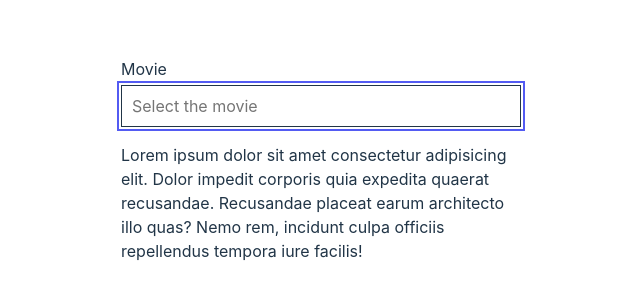
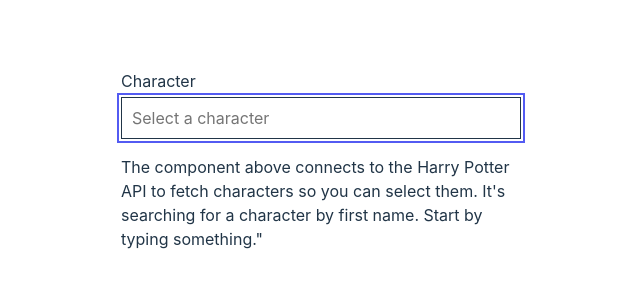
Before and after one commit to zarcode/react-autocomplete, a React (Vite) app: page / in a window 1280 px wide. Shown: the part 232-532 px from the top of the page, without its empty margins (319-959 px from the left). Built offline with nearby package versions, Linux system fonts and the light colour scheme.

Commit message:
feat: fetch real data
Connect the component to the real REST API.

```diff
--- a/src/App.tsx
+++ b/src/App.tsx
@@ -1,17 +1,15 @@
 import "./App.css";
-import AsyncAutocomplete from "./AsyncAutocomplete";
+import CharactersSearch from "./CharactersSelect";
 
 function App() {
   return (
     <div className="container">
-      <AsyncAutocomplete />
+      <CharactersSearch />
       <p>
-        Lorem ipsum dolor sit amet consectetur adipisicing elit. Dolor impedit
-        corporis quia expedita quaerat recusandae. Recusandae placeat earum
-        architecto illo quas? Nemo rem, incidunt culpa officiis repellendus
-        tempora iure facilis!
+        The component above connects to the Harry Potter API to fetch characters
+        so you can select them. It's searching for a character by first name.
+        Start by typing something."
       </p>
-      {/* <input /> */}
     </div>
   );
 }
--- a/src/AsyncAutocomplete.tsx
+++ /dev/null
@@ -1,116 +0,0 @@
-import { useCallback, useEffect, useRef, useState } from "react";
-import { useDebouncedCallback } from "./useDebounceCallback";
-import "./App.css";
-import { Autocomplete } from "./Autocomplete";
-
-const dummyOptions = [
-  { id: 1, title: "The Shawshank Redemption", year: 1994 },
-  { id: 2, title: "The Godfather", year: 1972 },
-  { id: 3, title: "The Godfather: Part II", year: 1974 },
-  { id: 4, title: "The Dark Knight", year: 2008 },
-  { id: 5, title: "12 Angry Men", year: 1957 },
-  { id: 6, title: "Schindler's List", year: 1993 },
-  { id: 7, title: "Pulp Fiction", year: 1994 },
-  { id: 8, title: "The Lord of the Rings: The Return of the King", year: 2003 },
-  { id: 9, title: "The Good, the Bad and the Ugly", year: 1966 },
-  { id: 10, title: "Fight Club", year: 1999 },
-  {
-    id: 11,
-    title: "The Lord of the Rings: The Fellowship of the Ring",
-    year: 2001,
-  },
-  {
-    id: 12,
-    title: "Star Wars: Episode V - The Empire Strikes Back",
-    year: 1980,
-  },
-  { id: 13, title: "Forrest Gump", year: 1994 },
-  { id: 14, title: "Inception", year: 2010 },
-  { id: 15, title: "The Lord of the Rings: The Two Towers", year: 2002 },
-  { id: 16, title: "One Flew Over the Cuckoo's Nest", year: 1975 },
-  { id: 17, title: "Goodfellas", year: 1990 },
-  { id: 18, title: "The Matrix", year: 1999 },
-  { id: 19, title: "Seven Samurai", year: 1954 },
-  { id: 20, title: "Star Wars: Episode IV - A New Hope", year: 1977 },
-  { id: 21, title: "City of God", year: 2002 },
-  { id: 22, title: "Se7en", year: 1995 },
-  { id: 23, title: "The Silence of the Lambs", year: 1991 },
-  { id: 24, title: "It's a Wonderful Life", year: 1946 },
-  { id: 25, title: "Life Is Beautiful", year: 1997 },
-  { id: 26, title: "The Usual Suspects", year: 1995 },
-  { id: 27, title: "Léon: The Professional", year: 1994 },
-  { id: 28, title: "Spirited Away", year: 2001 },
-  { id: 29, title: "Saving Private Ryan", year: 1998 },
-  { id: 30, title: "Once Upon a Time in the West", year: 1968 },
-  { id: 31, title: "American History X", year: 1998 },
-  { id: 32, title: "Interstellar", year: 2014 },
-];
-
-type Option = {
-  id: number;
-  title: string;
-  year: number;
-};
-
-function sleep(duration: number): Promise<void> {
-  return new Promise<void>((resolve) => {
-    setTimeout(() => {
-      resolve();
-    }, duration);
-  });
-}
-
-function getOptionLabel(option: Option | null) {
-  return option ? option.title : "";
-}
-
-function AsyncAutocomplete() {
-  const [value, setValue] = useState<Option | null>(null);
-  const [options, setOptions] = useState<Option[]>([]);
-  const [loading, setLoading] = useState(false);
-  const inputRef = useRef<HTMLInputElement>(null);
-
-  const handleSearch = useCallback(async (term: string) => {
-    if (!term) {
-      setOptions([]);
-      return;
-    }
-    console.log("called", term);
-
-    setLoading(true);
-    await sleep(5000);
-
-    setOptions(
-      dummyOptions.filter((opt) =>
-        getOptionLabel(opt).toLowerCase().includes(term.toLowerCase())
-      )
-    );
-    setLoading(false);
-  }, []);
-
-  const debouncedSearch = useDebouncedCallback(handleSearch, 1000);
-
-  useEffect(() => {
-    if (inputRef.current) {
-      inputRef.current.focus();
-    }
-  }, []);
-
-  return (
-    <Autocomplete
-      ref={inputRef}
-      label="Movie"
-      placeholder="Select the movie"
-      loading={loading}
-      options={options}
-      value={value}
-      onChange={(_, value) => setValue(value)}
-      onInputChange={(_, text) => {
-        debouncedSearch(text);
-      }}
-      getOptionLabel={getOptionLabel}
-    />
-  );
-}
-
-export default AsyncAutocomplete;
--- /dev/null
+++ b/src/CharactersSelect.tsx
@@ -0,0 +1,73 @@
+import { useCallback, useEffect, useRef, useState } from "react";
+import { useDebouncedCallback } from "./useDebounceCallback";
+import { Autocomplete } from "./Autocomplete";
+
+type Character = {
+  fullName: string;
+  nickname: string;
+  hogwartsHouse: string;
+  interpretedBy: string;
+  children: string[];
+  image: string;
+  birthdate: string;
+  index: number;
+};
+
+function getOptionLabel(option: Character | null) {
+  return option ? option.fullName : "";
+}
+
+const searchCharacters = async (term: string) => {
+  const res = await fetch(
+    `https://potterapi-fedeperin.vercel.app/en/characters?search=${term}`
+  );
+  const characters = await res.json();
+
+  return characters;
+};
+
+function CharactersSelect() {
+  const [value, setValue] = useState<Character | null>(null);
+  const [options, setOptions] = useState<Character[]>([]);
+  const [loading, setLoading] = useState(false);
+  const inputRef = useRef<HTMLInputElement>(null);
+
+  const handleSearch = useCallback(async (term: string) => {
+    if (!term) {
+      setOptions([]);
+      return;
+    }
+
+    setLoading(true);
+    const characters = await searchCharacters(term);
+
+    setOptions(characters);
+    setLoading(false);
+  }, []);
+
+  const debouncedSearch = useDebouncedCallback(handleSearch, 500);
+
+  useEffect(() => {
+    if (inputRef.current) {
+      inputRef.current.focus();
+    }
+  }, []);
+
+  return (
+    <Autocomplete
+      ref={inputRef}
+      label="Character"
+      placeholder="Select a character"
+      loading={loading}
+      options={options}
+      value={value}
+      onChange={(_, value) => setValue(value)}
+      onInputChange={(_, text) => {
+        debouncedSearch(text);
+      }}
+      getOptionLabel={getOptionLabel}
+    />
+  );
+}
+
+export default CharactersSelect;
```
Also changed, not shown: src/dummyData.ts (added, +44 -0 lines).
